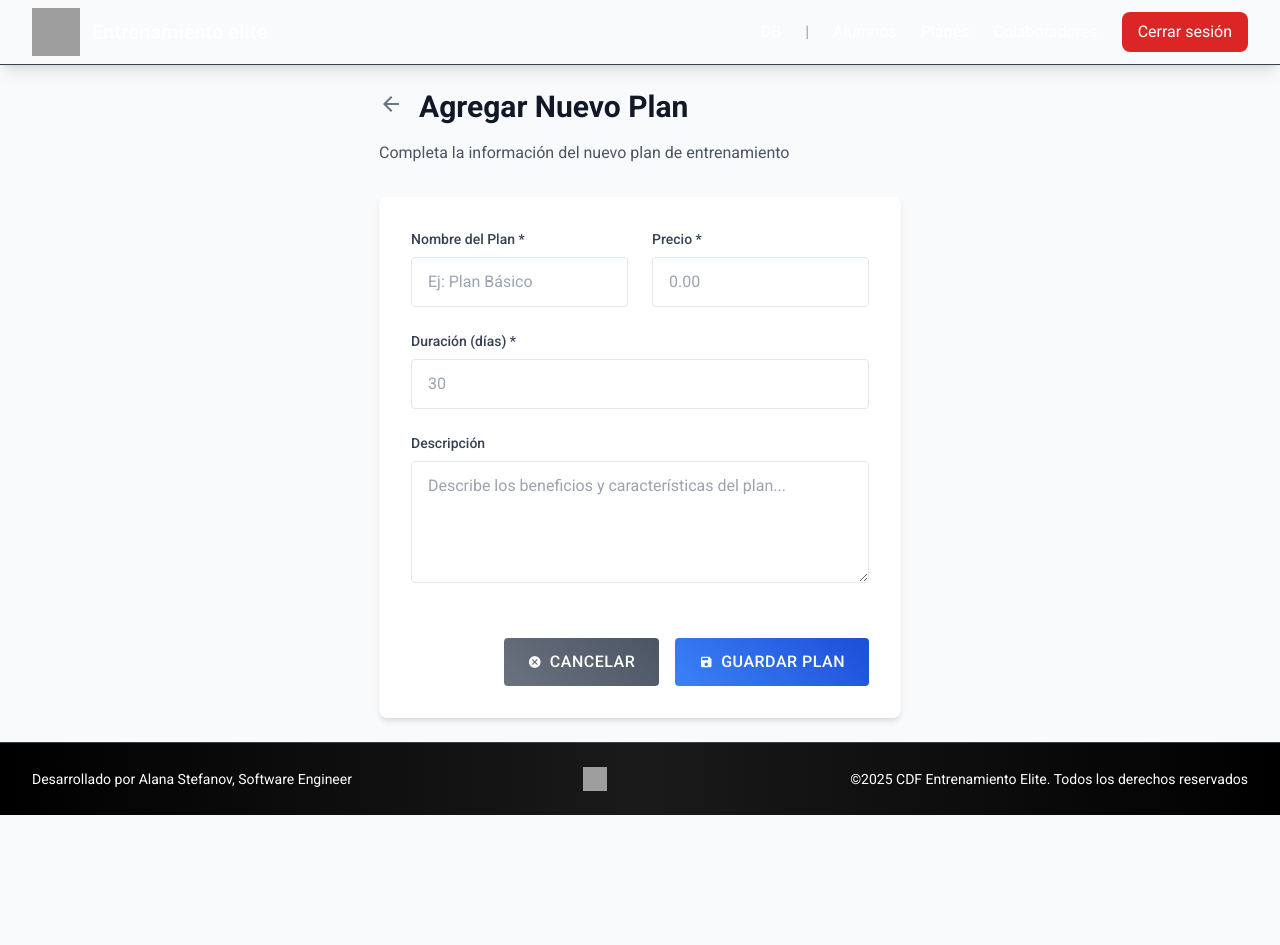
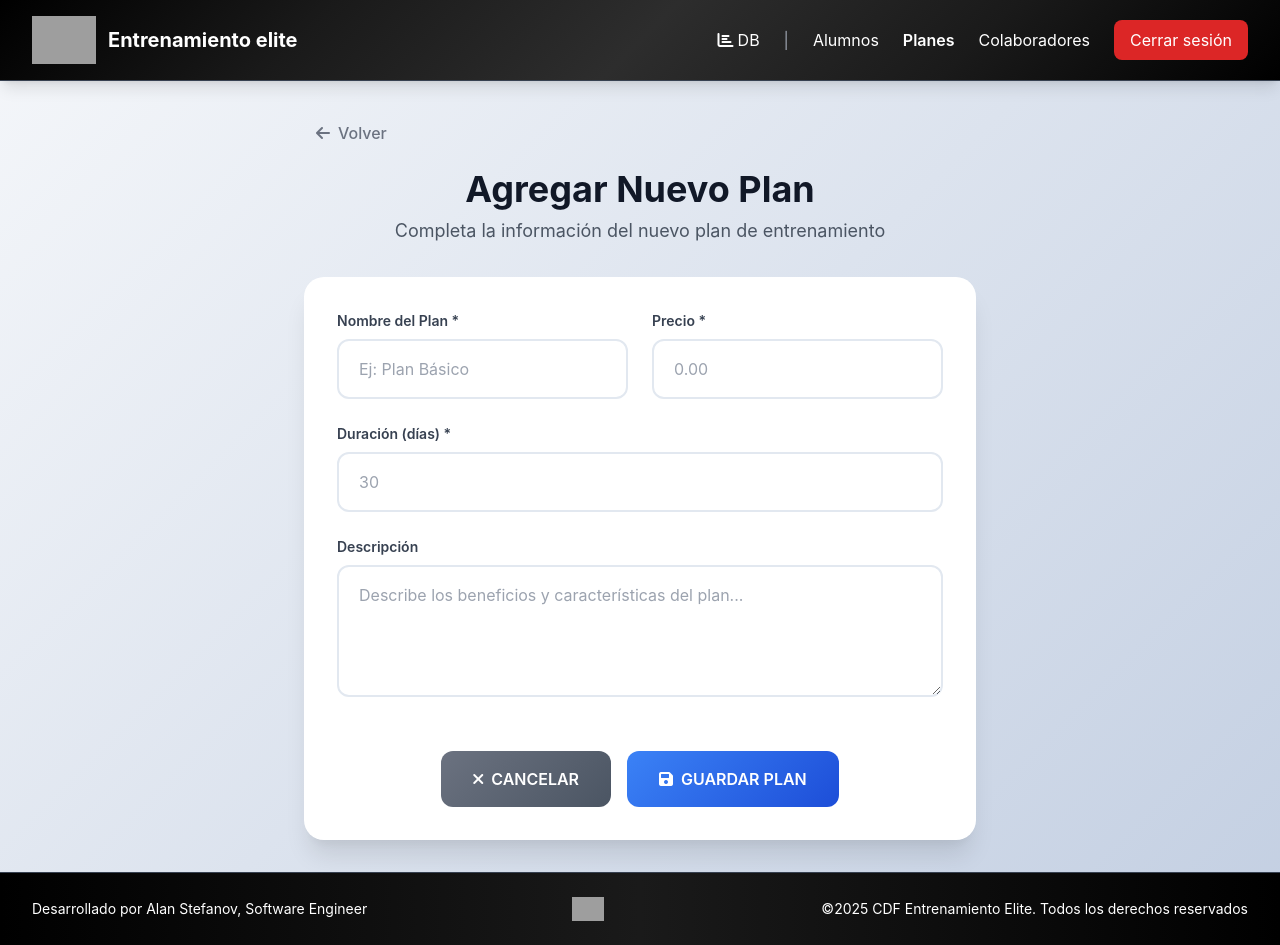
Before and after one commit to AlanStefanov/cdf-elite, a Node server app: page /planes/add in a window 1280 px wide. Before the commit the page ends 815 px from the top, so only its background shows below. Run offline with Node 20, Linux system fonts and the light colour scheme; a user stored in the database is signed in; some libraries are stand-ins or nearby versions; grey boxes are pictures that could not be loaded.

Commit message:
Assistant checkpoint: Updated add plan form styles to match modern design
Assistant generated file changes:
- views/planes/add.ejs: Update styles to match modern design

---

User prompt:

y agregar planes tambien:

Replit-Commit-Author: Assistant
Replit-Commit-Session-Id: 7aefdac5-6dd4-4f49-a53a-94b3dfc3545c

```diff
--- a/views/planes/add.ejs
+++ b/views/planes/add.ejs
@@ -6,87 +6,132 @@
     <meta name="viewport" content="width=device-width, initial-scale=1.0">
     <title><%= title %></title>
     <script src="https://cdn.tailwindcss.com"></script>
-    <link rel="stylesheet" href="https://fonts.googleapis.com/css2?family=Roboto:wght@300;400;500;700&display=swap">
-    <link rel="stylesheet" href="https://fonts.googleapis.com/icon?family=Material+Icons">
+    <link href="https://cdnjs.cloudflare.com/ajax/libs/font-awesome/6.0.0/css/all.min.css" rel="stylesheet">
     <style>
         body {
-            font-family: 'Roboto', sans-serif;
+            font-family: 'Inter', -apple-system, BlinkMacSystemFont, sans-serif;
+            background: linear-gradient(135deg, #f5f7fa 0%, #c3cfe2 100%);
         }
-        .material-card {
-            background: white;
-            border-radius: 8px;
-            box-shadow: 0 4px 6px -1px rgba(0, 0, 0, 0.1), 0 2px 4px -1px rgba(0, 0, 0, 0.06);
-            transition: box-shadow 0.3s ease;
-        }
-        .material-input {
-            border: 1px solid #e2e8f0;
-            border-radius: 4px;
-            padding: 12px 16px;
-            font-size: 16px;
-            transition: border-color 0.2s, box-shadow 0.2s;
-        }
-        .material-input:focus {
-            outline: none;
-            border-color: #3b82f6;
-            box-shadow: 0 0 0 3px rgba(59, 130, 246, 0.1);
-        }
-        .material-button {
-            background: linear-gradient(45deg, #3b82f6, #1d4ed8);
-            color: white;
-            border: none;
-            border-radius: 4px;
-            padding: 12px 24px;
-            font-size: 16px;
-            font-weight: 500;
-            cursor: pointer;
-            transition: all 0.3s ease;
-            text-transform: uppercase;
-            letter-spacing: 0.5px;
-            display: inline-flex;
-            align-items: center;
-            gap: 8px;
-        }
-        .material-button:hover {
-            background: linear-gradient(45deg, #1d4ed8, #1e40af);
-            transform: translateY(-1px);
-            box-shadow: 0 4px 12px rgba(59, 130, 246, 0.3);
-        }
-        .material-button.secondary {
-            background: linear-gradient(45deg, #6b7280, #4b5563);
-        }
-        .material-button.secondary:hover {
-            background: linear-gradient(45deg, #4b5563, #374151);
+        .header-bg {
+            background: linear-gradient(135deg, #000000 0%, #1a1a1a 25%, #2d2d2d 50%, #1a1a1a 75%, #000000 100%);
         }
         .footer-bg {
             background: linear-gradient(90deg, #000000 0%, #1a1a1a 50%, #000000 100%);
         }
+        .card {
+            background: white;
+            border-radius: 20px;
+            box-shadow: 0 20px 25px -5px rgba(0, 0, 0, 0.1), 0 10px 10px -5px rgba(0, 0, 0, 0.04);
+            backdrop-filter: blur(10px);
+            border: 1px solid rgba(255, 255, 255, 0.18);
+        }
+        .form-input {
+            background: rgba(255, 255, 255, 0.9);
+            border: 2px solid #e2e8f0;
+            border-radius: 12px;
+            padding: 16px 20px;
+            font-size: 16px;
+            transition: all 0.3s ease;
+            width: 100%;
+        }
+        .form-input:focus {
+            outline: none;
+            border-color: #3b82f6;
+            background: white;
+            box-shadow: 0 0 0 3px rgba(59, 130, 246, 0.1);
+            transform: translateY(-1px);
+        }
+        .btn-primary {
+            background: linear-gradient(135deg, #3b82f6 0%, #1d4ed8 100%);
+            color: white;
+            border: none;
+            border-radius: 12px;
+            padding: 16px 32px;
+            font-size: 16px;
+            font-weight: 600;
+            cursor: pointer;
+            transition: all 0.3s ease;
+            display: inline-flex;
+            align-items: center;
+            gap: 8px;
+            text-transform: none;
+            letter-spacing: 0;
+        }
+        .btn-primary:hover {
+            background: linear-gradient(135deg, #1d4ed8 0%, #1e40af 100%);
+            transform: translateY(-2px);
+            box-shadow: 0 10px 25px rgba(59, 130, 246, 0.3);
+        }
+        .btn-secondary {
+            background: linear-gradient(135deg, #6b7280 0%, #4b5563 100%);
+            color: white;
+            border: none;
+            border-radius: 12px;
+            padding: 16px 32px;
+            font-size: 16px;
+            font-weight: 600;
+            cursor: pointer;
+            transition: all 0.3s ease;
+            display: inline-flex;
+            align-items: center;
+            gap: 8px;
+            text-decoration: none;
+        }
+        .btn-secondary:hover {
+            background: linear-gradient(135deg, #4b5563 0%, #374151 100%);
+            transform: translateY(-2px);
+            box-shadow: 0 10px 25px rgba(107, 114, 128, 0.3);
+        }
+        .form-label {
+            color: #374151;
+            font-weight: 600;
+            margin-bottom: 8px;
+            display: block;
+            font-size: 14px;
+        }
         .alert {
-            padding: 12px 16px;
-            border-radius: 4px;
-            margin-bottom: 16px;
+            padding: 16px 20px;
+            border-radius: 12px;
+            margin-bottom: 20px;
             display: flex;
             align-items: center;
-            gap: 8px;
+            gap: 12px;
+            font-weight: 500;
         }
         .alert-error {
-            background-color: #fef2f2;
+            background: linear-gradient(135deg, #fef2f2 0%, #fee2e2 100%);
             border: 1px solid #fecaca;
             color: #dc2626;
         }
         .alert-success {
-            background-color: #f0fdf4;
+            background: linear-gradient(135deg, #f0fdf4 0%, #dcfce7 100%);
             border: 1px solid #bbf7d0;
             color: #16a34a;
         }
+        .back-button {
+            color: #6b7280;
+            text-decoration: none;
+            display: inline-flex;
+            align-items: center;
+            gap: 8px;
+            padding: 8px 12px;
+            border-radius: 8px;
+            transition: all 0.3s ease;
+            font-weight: 500;
+        }
+        .back-button:hover {
+            color: #374151;
+            background: rgba(107, 114, 128, 0.1);
+        }
     </style>
 </head>
-<body class="bg-gray-50 min-h-screen flex flex-col">
+<body class="min-h-screen flex flex-col">
     <!-- Header -->
     <header class="header-bg shadow-lg border-b border-gray-700">
         <div class="max-w-7xl mx-auto px-4 sm:px-6 lg:px-8">
-            <div class="flex justify-between items-center h-16">
+            <div class="flex justify-between items-center h-20">
                 <div class="flex items-center">
-                    <img src="https://i.ibb.co/9kcT37yD/unnamed-1.png" alt="CDF Logo" class="h-12 w-12 mr-3">
+                    <img src="https://i.ibb.co/9kcT37yD/unnamed-1.png" alt="CDF Logo" class="h-12 mr-3">
                     <span class="text-white text-xl font-bold">Entrenamiento elite</span>
                 </div>
                 <nav class="flex items-center space-x-6">
@@ -106,40 +151,43 @@
     </header>
 
     <!-- Main Content -->
-    <main class="flex-1 max-w-3xl mx-auto py-6 px-4 sm:px-6 lg:px-8">
+    <main class="flex-1 max-w-4xl mx-auto py-8 px-4 sm:px-6 lg:px-8">
         <!-- Page Header -->
         <div class="mb-8">
             <div class="flex items-center mb-4">
-                <a href="/planes" class="text-gray-500 hover:text-gray-700 mr-4">
-                    <span class="material-icons">arrow_back</span>
+                <a href="/planes" class="back-button">
+                    <i class="fas fa-arrow-left"></i>
+                    Volver
                 </a>
-                <h1 class="text-3xl font-bold text-gray-900">Agregar Nuevo Plan</h1>
             </div>
-            <p class="text-gray-600">Completa la información del nuevo plan de entrenamiento</p>
+            <div class="text-center">
+                <h1 class="text-4xl font-bold text-gray-900 mb-2">Agregar Nuevo Plan</h1>
+                <p class="text-gray-600 text-lg">Completa la información del nuevo plan de entrenamiento</p>
+            </div>
         </div>
 
         <!-- Flash Messages -->
         <% if (typeof messages !== 'undefined') { %>
             <% if (messages.error && messages.error.length > 0) { %>
                 <div class="alert alert-error">
-                    <span class="material-icons">error</span>
+                    <i class="fas fa-exclamation-circle text-lg"></i>
                     <%= messages.error[0] %>
                 </div>
             <% } %>
             <% if (messages.success && messages.success.length > 0) { %>
                 <div class="alert alert-success">
-                    <span class="material-icons">check_circle</span>
+                    <i class="fas fa-check-circle text-lg"></i>
                     <%= messages.success[0] %>
                 </div>
             <% } %>
         <% } %>
 
-        <!-- Form -->
-        <div class="material-card p-8">
+        <!-- Form Card -->
+        <div class="card p-8 max-w-2xl mx-auto">
             <form action="/planes/add" method="POST" class="space-y-6">
                 <div class="grid grid-cols-1 md:grid-cols-2 gap-6">
                     <div>
-                        <label for="nombre_plan" class="block text-sm font-medium text-gray-700 mb-2">
+                        <label for="nombre_plan" class="form-label">
                             Nombre del Plan *
                         </label>
                         <input
@@ -147,13 +195,13 @@
                             id="nombre_plan"
                             name="nombre_plan"
                             required
-                            class="material-input w-full"
+                            class="form-input"
                             placeholder="Ej: Plan Básico"
                         >
                     </div>
 
                     <div>
-                        <label for="precio" class="block text-sm font-medium text-gray-700 mb-2">
+                        <label for="precio" class="form-label">
                             Precio *
                         </label>
                         <input
@@ -163,14 +211,14 @@
                             step="0.01"
                             min="0"
                             required
-                            class="material-input w-full"
+                            class="form-input"
                             placeholder="0.00"
                         >
                     </div>
                 </div>
 
                 <div>
-                    <label for="duracion_dias" class="block text-sm font-medium text-gray-700 mb-2">
+                    <label for="duracion_dias" class="form-label">
                         Duración (días) *
                     </label>
                     <input
@@ -179,32 +227,32 @@
                         name="duracion_dias"
                         min="1"
                         required
-                        class="material-input w-full"
+                        class="form-input"
                         placeholder="30"
                     >
                 </div>
 
                 <div>
-                    <label for="descripcion" class="block text-sm font-medium text-gray-700 mb-2">
+                    <label for="descripcion" class="form-label">
                         Descripción
                     </label>
                     <textarea
                         id="descripcion"
                         name="descripcion"
                         rows="4"
-                        class="material-input w-full"
+                        class="form-input"
                         placeholder="Describe los beneficios y características del plan..."
                     ></textarea>
                 </div>
 
-                <div class="flex justify-end space-x-4 pt-6">
-                    <a href="/planes" class="material-button secondary">
-                        <span class="material-icons text-sm">cancel</span>
-                        Cancelar
+                <div class="flex justify-center space-x-4 pt-6">
+                    <a href="/planes" class="btn-secondary">
+                        <i class="fas fa-times"></i>
+                        CANCELAR
                     </a>
-                    <button type="submit" class="material-button">
-                        <span class="material-icons text-sm">save</span>
-                        Guardar Plan
+                    <button type="submit" class="btn-primary">
+                        <i class="fas fa-save"></i>
+                        GUARDAR PLAN
                     </button>
                 </div>
             </form>
@@ -216,10 +264,10 @@
         <div class="max-w-7xl mx-auto py-6 px-4 sm:px-6 lg:px-8">
             <div class="flex justify-between items-center">
                 <div class="text-white text-sm">
-                    Desarrollado por Alana Stefanov, Software Engineer
+                    Desarrollado por Alan Stefanov, Software Engineer
                 </div>
                 <div class="flex items-center">
-                    <img src="https://i.ibb.co/9kcT37yD/unnamed-1.png" alt="CDF Logo" class="h-6 w-6 mr-3">
+                    <img src="https://i.ibb.co/9kcT37yD/unnamed-1.png" alt="CDF Logo" class="h-6 mr-3">
                 </div>
                 <div class="text-white text-sm">
                     ©2025 CDF Entrenamiento Elite. Todos los derechos reservados
```
